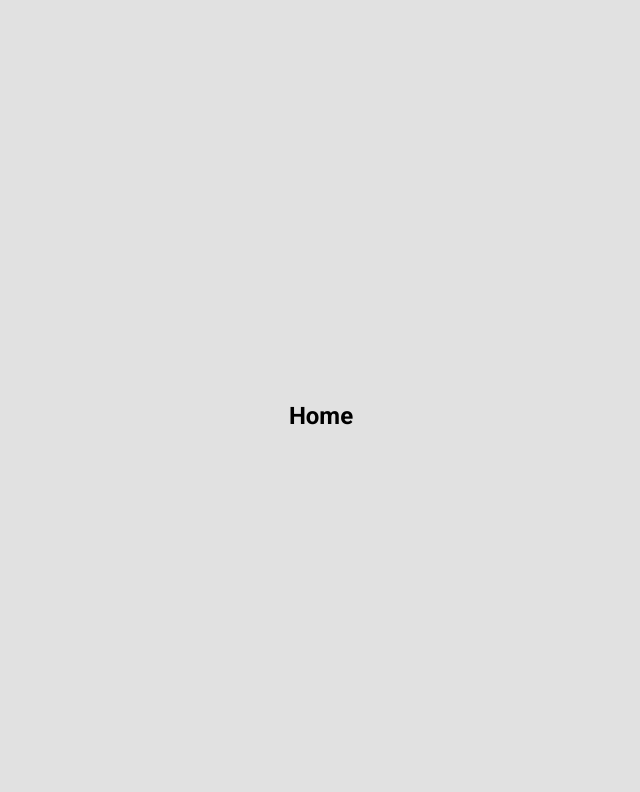
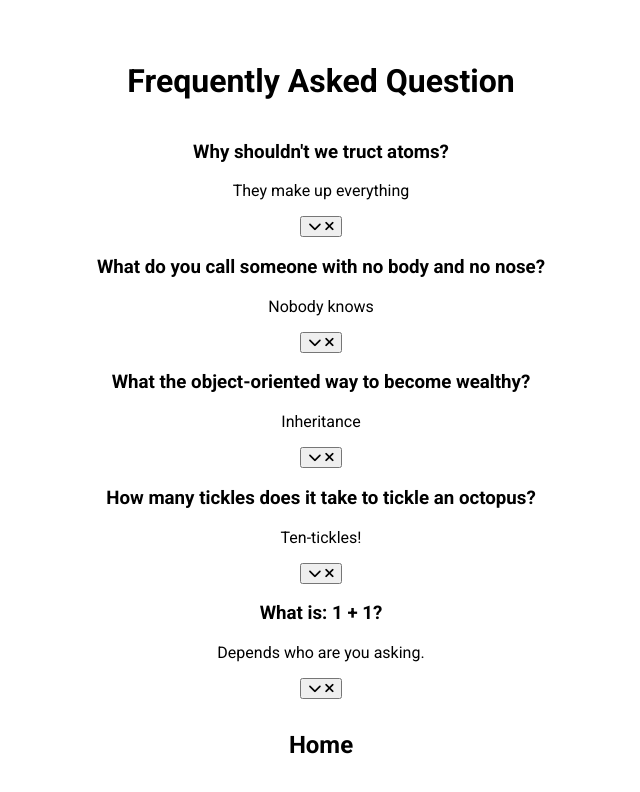
Before and after one commit to Inna-Mykytiuk/50, a website: page faqBoxes.html in a window 1280 px wide. Shown: the whole page, without its empty margins (319-959 px from the left). Drawn offline with Linux system fonts and the light colour scheme.

Commit message:
added markup

```diff
--- a/Sass/layouts/_faq-boxes.scss
+++ b/Sass/layouts/_faq-boxes.scss
@@ -7,5 +7,5 @@
     height: 100vh;
     overflow: hidden;
     margin: 0;
-    background-color: #e1e1e1;
+    background-color: #fff;
 }
--- a/faqBoxes.html
+++ b/faqBoxes.html
@@ -16,6 +16,49 @@
 </head>
 
 <body class="faq-body">
+  <h1>Frequently  Asked Question</h1>
+  <div class="faq-container">
+    <div class="faq active">
+      <h3 class="faq-title">Why shouldn't we truct atoms?</h3>
+      <p class="faq-text">They make up everything</p>
+      <button class="faq-toggle">
+        <i class="fas fa-chevron-down"></i>
+        <i class="fas fa-times"></i>
+      </button>
+    </div>
+    <div class="faq">
+      <h3 class="faq-title">What do you call someone with no body and no nose?</h3>
+      <p class="faq-text">Nobody knows</p>
+      <button class="faq-toggle">
+        <i class="fas fa-chevron-down"></i>
+        <i class="fas fa-times"></i>
+      </button>
+    </div>
+    <div class="faq">
+      <h3 class="faq-title">What the object-oriented way to become wealthy?</h3>
+      <p class="faq-text">Inheritance</p>
+      <button class="faq-toggle">
+        <i class="fas fa-chevron-down"></i>
+        <i class="fas fa-times"></i>
+      </button>
+    </div>
+    <div class="faq">
+      <h3 class="faq-title">How many tickles does it take to tickle an octopus?</h3>
+      <p class="faq-text">Ten-tickles!</p>
+      <button class="faq-toggle">
+        <i class="fas fa-chevron-down"></i>
+        <i class="fas fa-times"></i>
+      </button>
+    </div>
+    <div class="faq">
+      <h3 class="faq-title">What is:  1 + 1?</h3>
+      <p class="faq-text">Depends who are you asking.</p>
+      <button class="faq-toggle">
+        <i class="fas fa-chevron-down"></i>
+        <i class="fas fa-times"></i>
+      </button>
+    </div>
+  </div>
 
 
     <a href="./index.html" class="home-link">Home</a>
```
Also changed, not shown: css/main.css, css/main.min.css, 2 other files.
